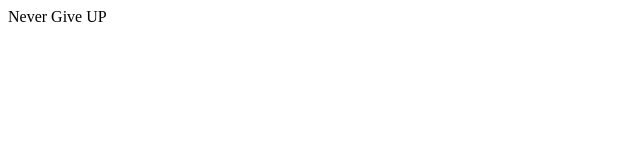
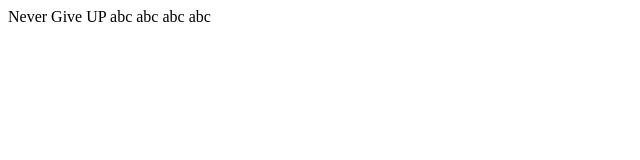
Before and after one commit to ThaiSalem2401/DemoGit2, a plain HTML site: page index.html in a window 1280 px wide. Shown: the whole page, without its empty margins (0-640 px from the left). Drawn offline with Linux system fonts and the light colour scheme.

Commit message:
commit 3

```diff
--- a/index.html
+++ b/index.html
@@ -8,5 +8,9 @@
 </head>
 <body>
     Never Give UP
+    abc
+    abc
+    abc
+    abc
 </body>
 </html>
```
